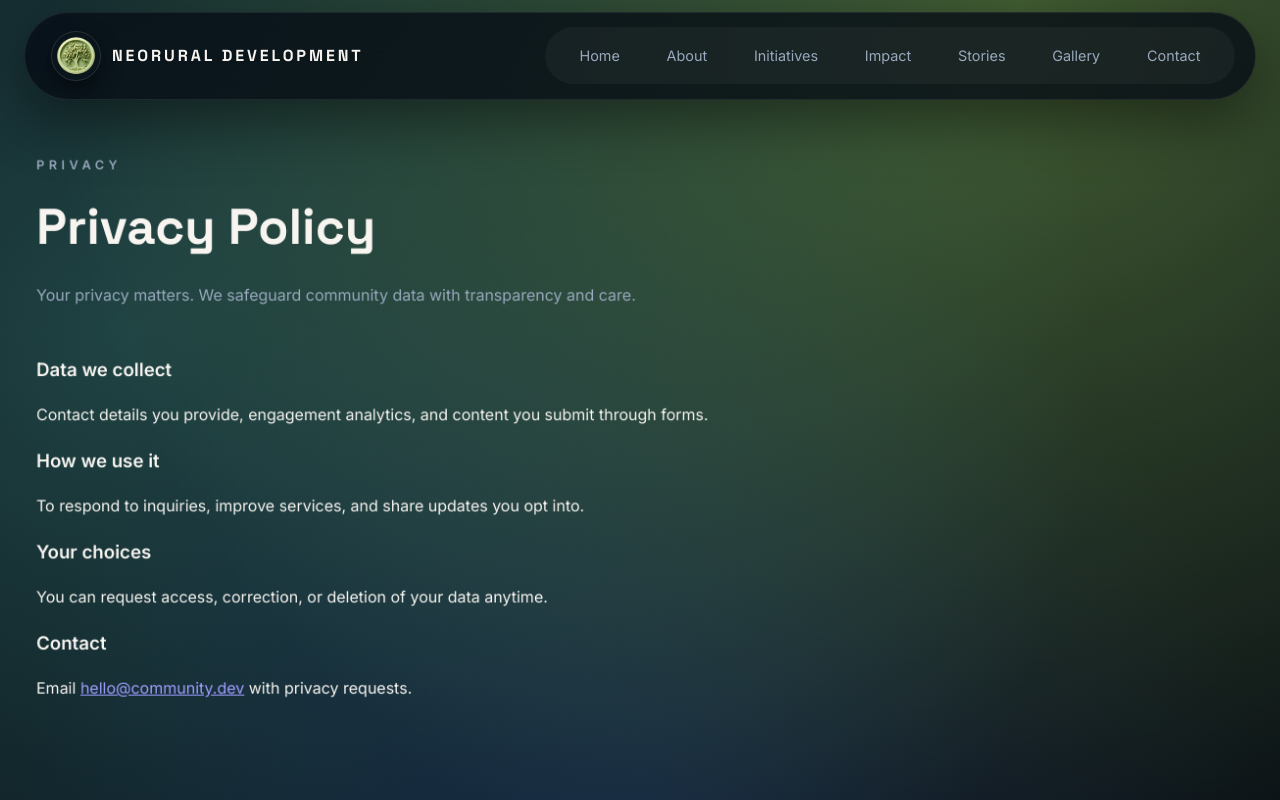
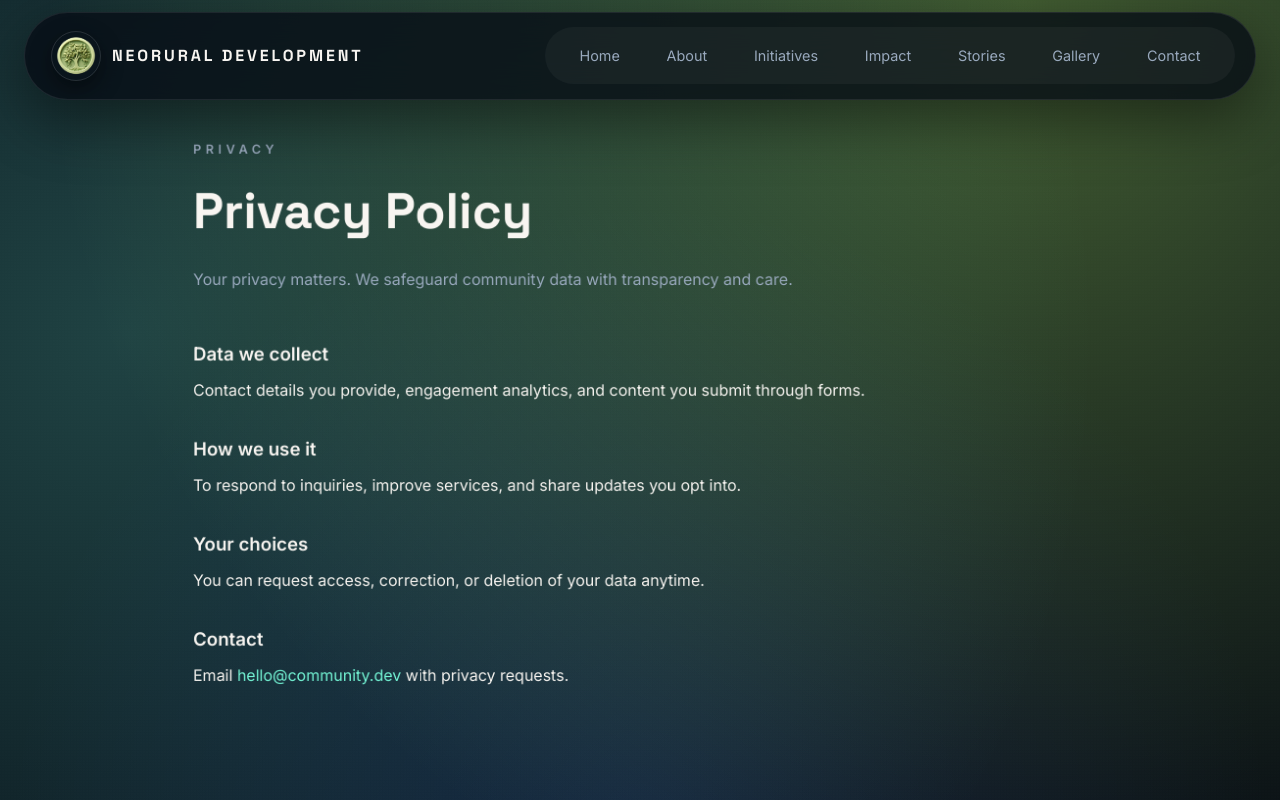
Before and after one commit to jigomit/jigomit-neorural-development, a Vue app: page /privacy in a window 1280 px wide. Shown: the top 800 px of the page. Built offline with nearby package versions, Linux system fonts and the light colour scheme; no server answers.

Commit message:
solve error

```diff
--- a/src/views/PrivacyView.vue
+++ b/src/views/PrivacyView.vue
@@ -1,5 +1,5 @@
 <template>
-  <section class="page">
+  <section class="page privacy-shell">
     <div class="page-heading">
       <p class="eyebrow">Privacy</p>
       <h1>Privacy Policy</h1>
@@ -20,3 +20,29 @@
     </div>
   </section>
 </template>
+
+<style scoped>
+.privacy-shell {
+  max-width: 960px;
+  margin: 0 auto;
+  padding: 2.5rem 1.5rem 3rem;
+}
+
+.rich-text h3 {
+  margin: 2rem 0 0.5rem;
+}
+
+.rich-text p {
+  margin: 0 0 0.75rem;
+  line-height: 1.7;
+}
+
+.rich-text a {
+  color: var(--accent);
+  text-decoration: none;
+}
+
+.rich-text a:hover {
+  text-decoration: underline;
+}
+</style>
```
Also changed, not shown: src/views/NotFoundView.vue (line endings or trailing spaces), 2 other files (tests, documents, lock files or other folders).
